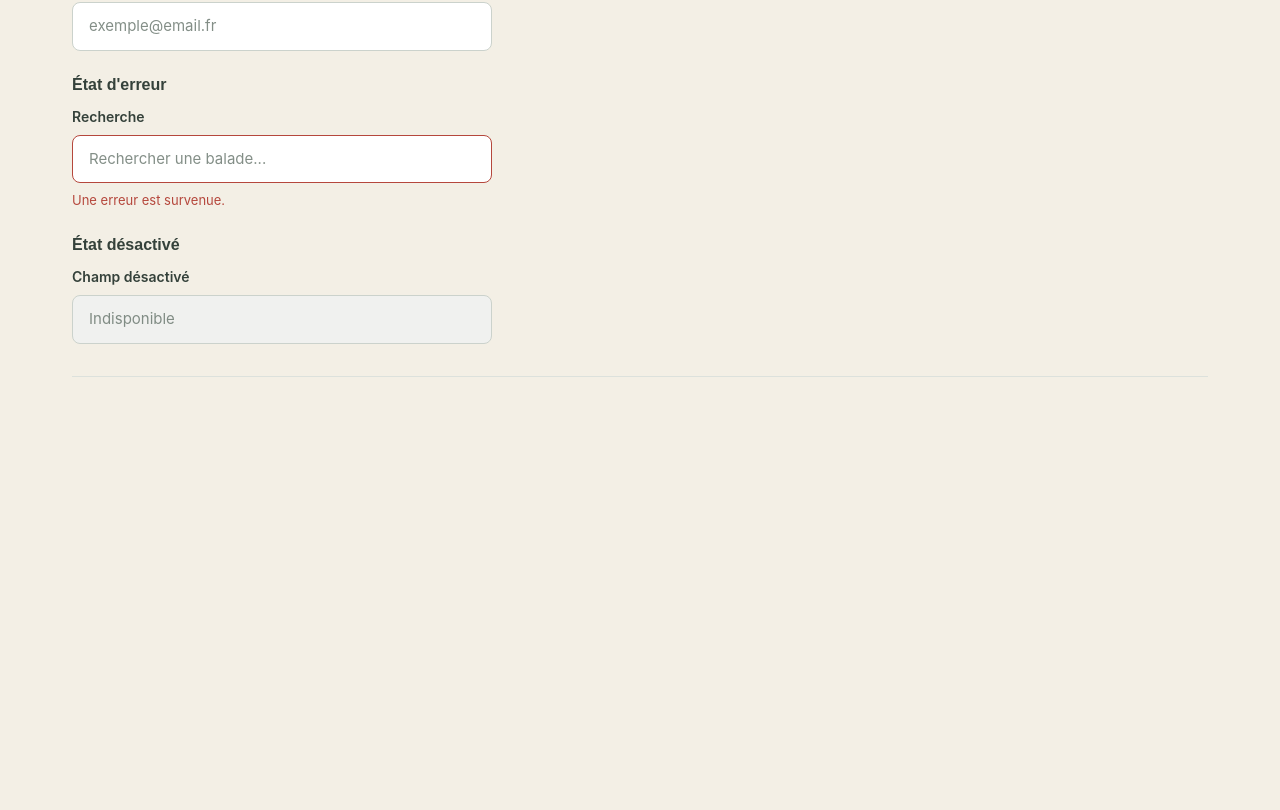
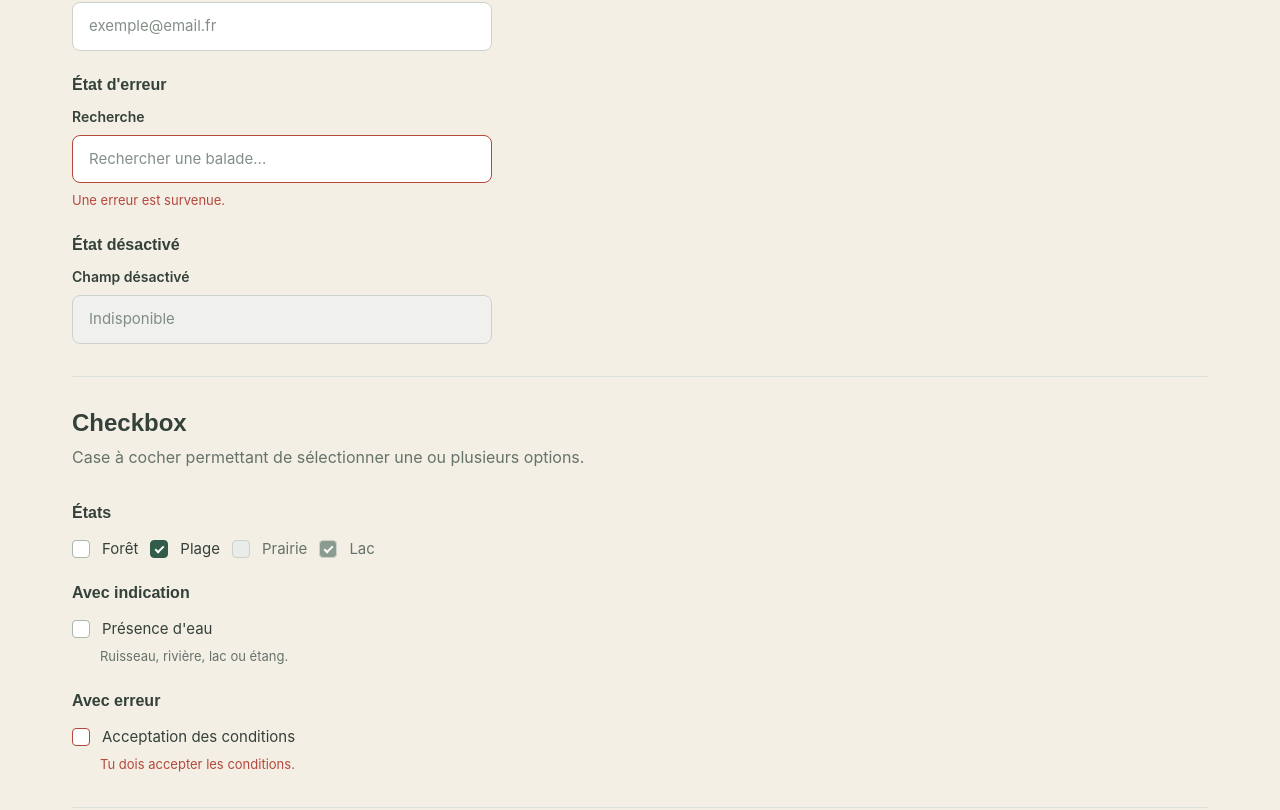
Before and after one commit to Melprcllr/girond-ogs, a React (Vite) app in the folder frontend/: page /design-system in a window 1280 px wide. Shown: the part 1008-1818 px from the top of the page. Before the commit the page ends 1417 px from the top, so only its background shows below. Built offline with nearby package versions, Linux system fonts and the light colour scheme.

Commit message:
feat(frontend): add checkbox atom to design system

```diff
--- /dev/null
+++ b/frontend/src/components/atoms/Checkbox/Checkbox.scss
@@ -0,0 +1,102 @@
+.checkbox-field {
+    display: flex;
+    flex-direction: column;
+    gap: var(--spacing-2);
+
+    &__label {
+        display: inline-flex;
+        align-items: center;
+        gap: var(--spacing-3);
+        width: fit-content;
+        color: var(--color-text-primary);
+        font-size: 0.9375rem;
+        cursor: pointer;
+    }
+
+    &__text {
+        line-height: 1.4;
+    }
+
+    &__hint,
+    &__error {
+        margin-left: 28px;
+        font-size: 0.8125rem;
+    }
+
+    &__hint {
+        color: var(--color-text-secondary);
+    }
+
+    &__error {
+        color: #b5473c;
+    }
+}
+
+.checkbox {
+    appearance: none;
+    flex-shrink: 0;
+    display: grid;
+    place-content: center;
+
+    width: 18px;
+    height: 18px;
+    margin: 0;
+
+    border: 1.5px solid #aab5ad;
+    border-radius: var(--radius-sm);
+
+    background-color: var(--color-surface);
+    cursor: pointer;
+
+    transition:
+        background-color 0.2s ease,
+        border-color 0.2s ease,
+        box-shadow 0.2s ease;
+
+    &::before {
+        content: "";
+        width: 5px;
+        height: 9px;
+        border: solid white;
+        border-width: 0 2px 2px 0;
+        transform: rotate(45deg) scale(0);
+        transition: transform 0.15s ease;
+    }
+
+    &:checked {
+        background-color: var(--color-primary);
+        border-color: var(--color-primary);
+
+        &::before {
+            transform: rotate(45deg) scale(1);
+        }
+    }
+
+    &:focus-visible {
+        outline: 2px solid var(--color-primary);
+        outline-offset: 3px;
+    }
+
+    &:disabled {
+        background-color: #e9ece9;
+        border-color: #cbd2cc;
+        cursor: not-allowed;
+    }
+
+    &:disabled:checked {
+        background-color: #8c9b90;
+    }
+
+    &--error {
+        border-color: #b5473c;
+    }
+
+    &--error:focus-visible {
+        outline-color: #b5473c;
+    }
+}
+
+.checkbox-field__label:has(.checkbox:disabled) {
+    color: var(--color-text-secondary);
+    cursor: not-allowed;
+}
--- /dev/null
+++ b/frontend/src/components/atoms/Checkbox/Checkbox.tsx
@@ -0,0 +1,71 @@
+import { useId } from "react";
+import type { InputHTMLAttributes } from "react";
+import "./Checkbox.scss";
+
+interface CheckboxProps extends InputHTMLAttributes<HTMLInputElement> {
+    label: string;
+    hint?: string;
+    error?: string;
+}
+
+function Checkbox({
+    label,
+    hint,
+    error,
+    id,
+    className = "",
+    ...props
+}: CheckboxProps) {
+    const generatedId = useId();
+    const checkboxId = id ?? generatedId;
+
+    const hintId = `${checkboxId}-hint`;
+    const errorId = `${checkboxId}-error`;
+
+    const describedBy = [
+        props["aria-describedby"],
+        hint ? hintId : "",
+        error ? errorId : "",
+    ]
+        .filter(Boolean)
+        .join(" ");
+
+    const classes = [
+        "checkbox",
+        error ? "checkbox--error" : "",
+        className,
+    ]
+        .filter(Boolean)
+        .join(" ");
+
+    return (
+        <div className="checkbox-field">
+            <label className="checkbox-field__label" htmlFor={checkboxId}>
+                <input
+                    {...props}
+                    id={checkboxId}
+                    type="checkbox"
+                    className={classes}
+                    aria-invalid={error ? true : props["aria-invalid"]}
+                    aria-describedby={describedBy || undefined}
+                />
+
+                <span className="checkbox-field__text">{label}</span>
+            </label>
+
+            {hint && (
+                <span id={hintId} className="checkbox-field__hint">
+                    {hint}
+                </span>
+            )}
+
+            {error && (
+                <span id={errorId} className="checkbox-field__error">
+                    {error}
+                </span>
+            )}
+        </div>
+    );
+}
+
+export default Checkbox;
--- a/frontend/src/pages/DesignSystemPage/DesignSystemPage.tsx
+++ b/frontend/src/pages/DesignSystemPage/DesignSystemPage.tsx
@@ -1,5 +1,6 @@
 import Button from "../../components/atoms/Button/Button";
 import Input from "../../components/atoms/Input/Input";
+import Checkbox from "../../components/atoms/Checkbox/Checkbox";
 import "./DesignSystemPage.scss";
 
 function DesignSystemPage() {
@@ -99,6 +100,44 @@ function DesignSystemPage() {
                 </div>
             </section>
 
+            <section className="design-system-section">
+                <div className="design-system-section__header">
+                    <h2>Checkbox</h2>
+                    <p>
+                        Case à cocher permettant de sélectionner une ou plusieurs options.
+                    </p>
+                </div>
+
+                <div className="design-system-section__content">
+                    <h3>États</h3>
+
+                    <div className="design-system-section__examples">
+                        <Checkbox label="Forêt" />
+                        <Checkbox label="Plage" defaultChecked />
+                        <Checkbox label="Prairie" disabled />
+                        <Checkbox label="Lac" defaultChecked disabled />
+                    </div>
+
+                    <h3>Avec indication</h3>
+
+                    <div className="design-system-section__examples">
+                        <Checkbox
+                            label="Présence d'eau"
+                            hint="Ruisseau, rivière, lac ou étang."
+                        />
+                    </div>
+
+                    <h3>Avec erreur</h3>
+
+                    <div className="design-system-section__examples">
+                        <Checkbox
+                            label="Acceptation des conditions"
+                            error="Tu dois accepter les conditions."
+                        />
+                    </div>
+                </div>
+            </section>
+
         </main>
     );
 }
```
Also changed, not shown: 1 other file (tests, documents, lock files or other folders).
